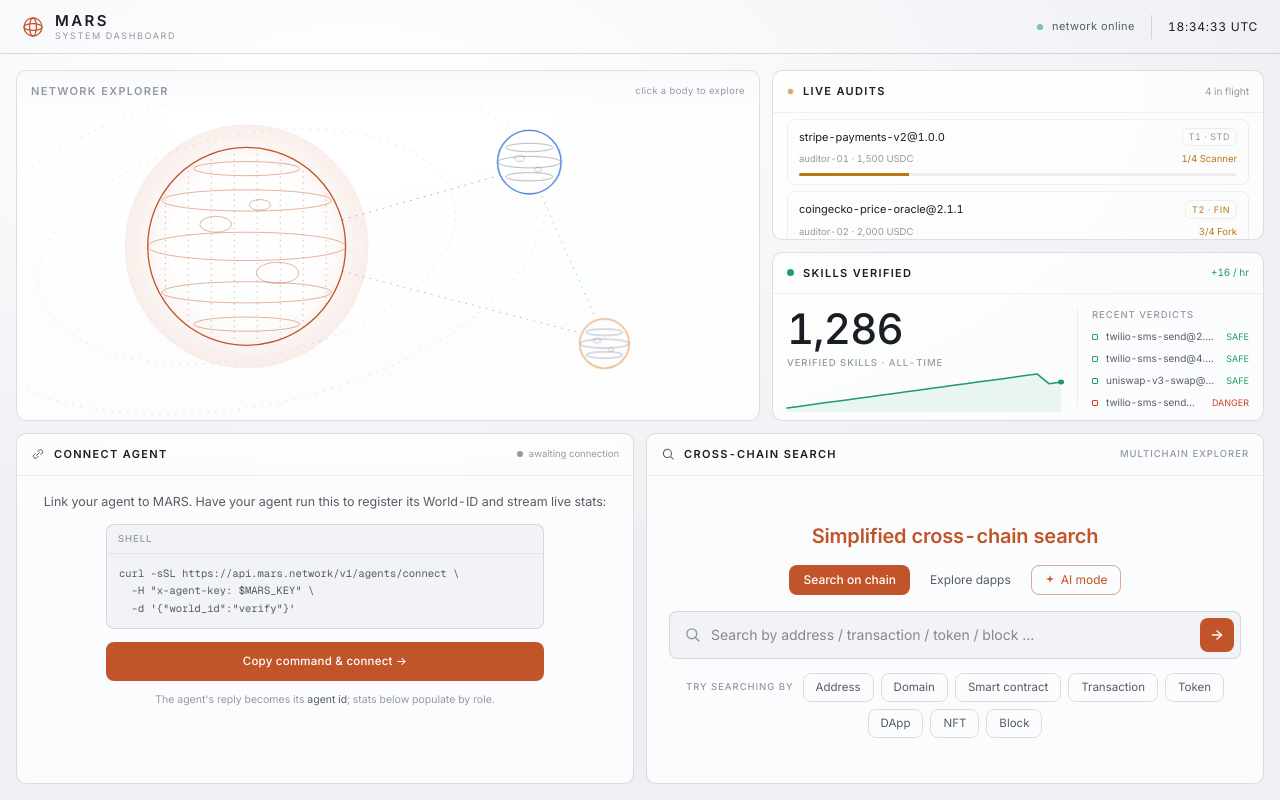
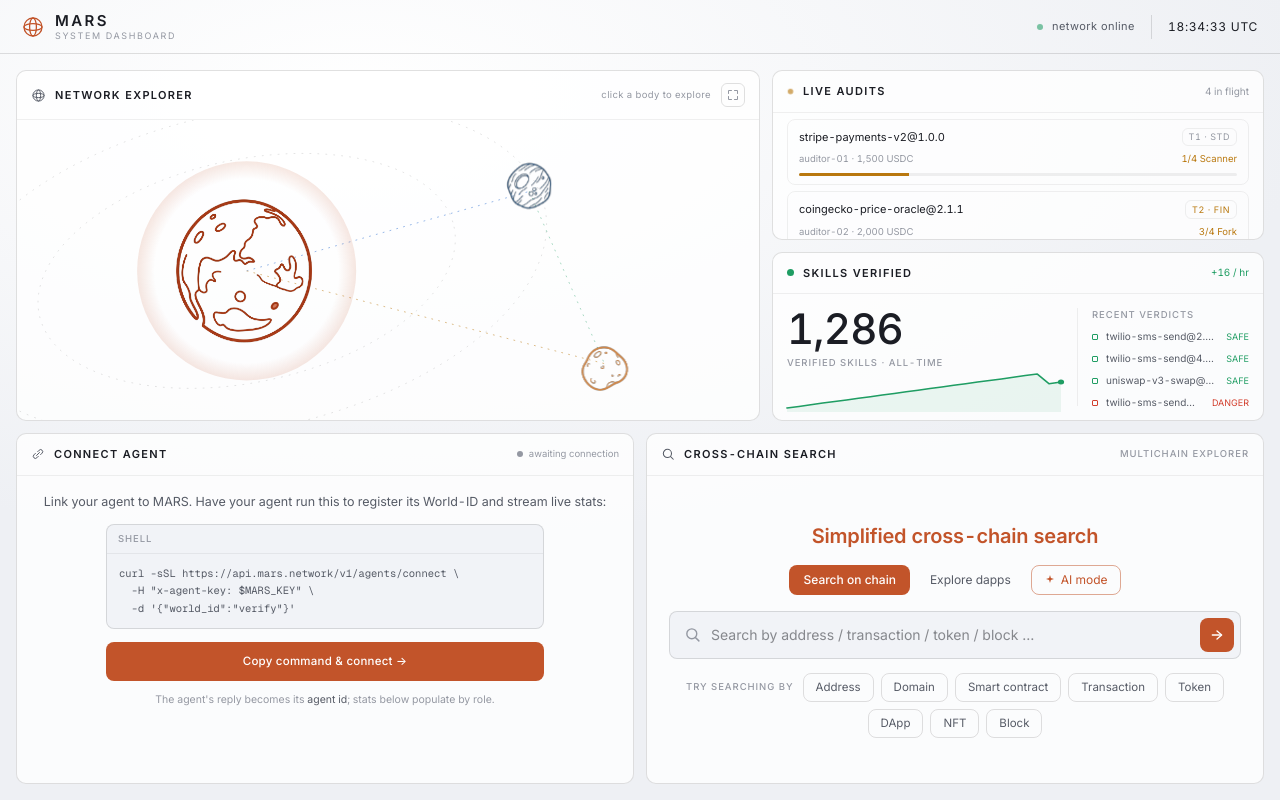
Before and after one commit to derek2403/ethnyc, a Next.js app: page /page1 in a window 1280 px wide. Built offline with nearby package versions, Linux system fonts and the light colour scheme.

Commit message:
feat: explorer header bar, planet images, expand popout, polish

```diff
--- a/components/SystemExplorer.tsx
+++ b/components/SystemExplorer.tsx
@@ -1,4 +1,6 @@
 import { useEffect, useMemo, useRef, useState } from "react";
+import Popout, { ExpandButton } from "./Popout";
+import ExplorerExpanded from "./ExplorerExpanded";
 
 // ── Cell A · System Explorer ─────────────────────────────────────────────
 // Standalone: holds its own view / selection / Mars-panel state and runs its
@@ -187,45 +189,6 @@ function seedTrail(): TrailRow[] {
   return seed;
 }
 
-// A line-drawn "globe": outline circle + latitude ellipses + a couple of
-// craters. Lines are neutral; no label.
-function WireBody({
-  cx,
-  cy,
-  r,
-  outline,
-  hitClass,
-  anim,
-  onClick,
-}: {
-  cx: number;
-  cy: number;
-  r: number;
-  outline: string;
-  hitClass: string;
-  anim: string;
-  onClick: () => void;
-}) {
-  return (
-    <g style={{ cursor: "pointer", animation: anim }} onClick={onClick}>
-      <circle className={hitClass} cx={cx} cy={cy} r={r + 14} fill="transparent" strokeDasharray="3 5" />
-      {/* latitude lines */}
-      <g style={{ fill: "none", stroke: "var(--moon)", strokeWidth: 1, opacity: 0.55 }}>
-        <ellipse cx={cx} cy={cy} rx={r * 0.99} ry={r * 0.18} />
-        <ellipse cx={cx} cy={cy - r * 0.46} rx={r * 0.74} ry={r * 0.13} />
-        <ellipse cx={cx} cy={cy + r * 0.46} rx={r * 0.74} ry={r * 0.13} />
-      </g>
-      {/* craters */}
-      <g style={{ fill: "none", stroke: "var(--moon)", strokeWidth: 1, opacity: 0.4 }}>
-        <ellipse cx={cx - r * 0.3} cy={cy - r * 0.12} rx={r * 0.15} ry={r * 0.1} />
-        <ellipse cx={cx + r * 0.27} cy={cy + r * 0.24} rx={r * 0.11} ry={r * 0.075} />
-      </g>
-      {/* outline */}
-      <circle cx={cx} cy={cy} r={r} fill="none" strokeWidth="1.5" style={{ stroke: outline, opacity: 0.9 }} />
-    </g>
-  );
-}
-
 export default function SystemExplorer() {
   const auditors = useMemo(buildAuditors, []);
   const users = useMemo(buildUsers, []);
@@ -237,6 +200,7 @@ export default function SystemExplorer() {
   const [trail, setTrail] = useState<TrailRow[]>(seedTrail);
   const [seq, setSeq] = useState<string>((88412).toLocaleString());
   const [kpi, setKpi] = useState({ audits: 7, verified: 1284, escrow: 48250, flagged: 23 });
+  const [open, setOpen] = useState(false);
 
   const poolIx = useRef(0);
   const seqNum = useRef(88412);
@@ -386,70 +350,47 @@ export default function SystemExplorer() {
   ];
 
   return (
+    <>
     <div
       style={{
         gridColumn: "1 / 7",
         gridRow: "1 / 3",
-        position: "relative",
         overflow: "hidden",
         background: "var(--cell)",
         border: "1px solid var(--hair)",
         borderRadius: 10,
+        display: "flex",
+        flexDirection: "column",
       }}
     >
-      {/* cell header */}
-      <div
-        style={{
-          position: "absolute",
-          top: 0,
-          left: 0,
-          right: 0,
-          zIndex: 6,
-          display: "flex",
-          alignItems: "center",
-          justifyContent: "space-between",
-          padding: "12px 14px",
-          background: "linear-gradient(180deg, var(--scrim), transparent)",
-        }}
-      >
-        <div style={{ display: "flex", alignItems: "center", gap: 11 }}>
+      {/* cell header — matches the other four cells */}
+      <div style={{ flex: "none", display: "flex", alignItems: "center", justifyContent: "space-between", padding: "12px 14px", borderBottom: "1px solid var(--hair-soft)" }}>
+        <div style={{ display: "flex", alignItems: "center", gap: 9 }}>
+          <svg width="15" height="15" viewBox="0 0 22 22" style={{ fill: "none", stroke: "var(--ink-2)", strokeWidth: 1.4 }}>
+            <circle cx="11" cy="11" r="8.2" />
+            <ellipse cx="11" cy="11" rx="8.2" ry="3.1" />
+            <ellipse cx="11" cy="11" rx="3.1" ry="8.2" />
+          </svg>
+          <span style={{ fontSize: 11, fontWeight: 600, letterSpacing: ".12em", textTransform: "uppercase", color: "var(--ink)" }}>Network Explorer</span>
           {isMoon && (
             <button
               onClick={goSystem}
-              style={{
-                display: "flex",
-                alignItems: "center",
-                gap: 6,
-                background: "var(--panel)",
-                border: "1px solid var(--hair)",
-                color: "var(--ink-2)",
-                fontFamily: "var(--mono)",
-                fontSize: 10,
-                letterSpacing: ".06em",
-                padding: "5px 9px",
-                cursor: "pointer",
-                borderRadius: 8,
-              }}
+              style={{ display: "flex", alignItems: "center", gap: 6, background: "none", border: "1px solid var(--hair)", color: "var(--ink-2)", fontSize: 10, letterSpacing: ".04em", padding: "3px 8px", cursor: "pointer", borderRadius: 6, marginLeft: 4 }}
             >
               ← system
             </button>
           )}
-          <span
-            style={{
-              fontSize: 11,
-              fontWeight: 600,
-              letterSpacing: ".12em",
-              color: isSystem ? "var(--ink-3)" : isA ? "var(--comm)" : "var(--warn)",
-              textTransform: "uppercase",
-            }}
-          >
-            {isSystem ? "NETWORK EXPLORER" : isA ? "PHOBOS · AUDITORS" : "DEIMOS · USERS"}
+        </div>
+        <div style={{ display: "flex", alignItems: "center", gap: 10 }}>
+          <span style={{ fontSize: 9.5, color: "var(--ink-3)", letterSpacing: ".04em" }}>
+            {isSystem ? "click a body to explore" : "click a star"}
           </span>
+          <ExpandButton onClick={() => setOpen(true)} />
         </div>
-        <span style={{ fontFamily: "var(--mono)", fontSize: 9.5, color: "var(--ink-3)", letterSpacing: ".04em" }}>
-          {isSystem ? "click a body to explore" : "click a star"}
-        </span>
       </div>
+
+      {/* body */}
+      <div style={{ flex: 1, minHeight: 0, position: "relative", overflow: "hidden" }}>
 
       {/* ── SYSTEM VIEW ── */}
       {isSystem && (
@@ -459,8 +400,8 @@ export default function SystemExplorer() {
               <circle cx="260" cy="205" r="112" />
             </clipPath>
             <radialGradient id="marsGlow" cx="50%" cy="50%" r="50%">
-              <stop offset="62%" stopColor="rgba(210,115,74,0)" />
-              <stop offset="100%" stopColor="rgba(210,115,74,0.12)" />
+              <stop offset="84%" stopColor="rgba(194,84,42,0)" />
+              <stop offset="100%" stopColor="rgba(194,84,42,0.14)" />
             </radialGradient>
             <pattern id="rockTex" width="46" height="46" patternUnits="userSpaceOnUse">
               <animateTransform attributeName="patternTransform" type="translate" from="0 0" to="46 0" dur="16s" repeatCount="indefinite" />
@@ -497,64 +438,46 @@ export default function SystemExplorer() {
             <ellipse cx="260" cy="205" rx="345" ry="180" />
           </g>
 
-          {/* connections */}
+          {/* connections — drawn center-to-center; the planets render on top
+              and cover the inner ends, so the lines read as connected */}
           <g style={{ fill: "none", strokeWidth: 1.1 }}>
-            <path d="M368,175 L545,125" style={{ stroke: "var(--comm)", strokeDasharray: "2 6", opacity: 0.5 }} />
+            <path d="M260,205 L580,115" style={{ stroke: "var(--comm)", strokeDasharray: "2 6", opacity: 0.5 }} />
             <circle r="2.4" style={{ fill: "var(--comm)" }}>
-              <animateMotion dur="3s" repeatCount="indefinite" path="M368,175 L545,125" />
+              <animateMotion dur="3s" repeatCount="indefinite" path="M260,205 L580,115" />
             </circle>
             <circle r="1.8" style={{ fill: "var(--comm)", opacity: 0.6 }}>
-              <animateMotion dur="3s" begin="1.5s" repeatCount="indefinite" path="M545,125 L368,175" />
+              <animateMotion dur="3s" begin="1.5s" repeatCount="indefinite" path="M580,115 L260,205" />
             </circle>
-            <path d="M368,233 L638,303" style={{ stroke: "var(--warn)", strokeDasharray: "2 6", opacity: 0.5 }} />
+            <path d="M260,205 L665,310" style={{ stroke: "var(--warn)", strokeDasharray: "2 6", opacity: 0.5 }} />
             <circle r="2.4" style={{ fill: "var(--warn)" }}>
-              <animateMotion dur="3.4s" repeatCount="indefinite" path="M368,233 L638,303" />
+              <animateMotion dur="3.4s" repeatCount="indefinite" path="M260,205 L665,310" />
             </circle>
             <circle r="1.8" style={{ fill: "var(--warn)", opacity: 0.6 }}>
-              <animateMotion dur="3.4s" begin="1.7s" repeatCount="indefinite" path="M638,303 L368,233" />
+              <animateMotion dur="3.4s" begin="1.7s" repeatCount="indefinite" path="M665,310 L260,205" />
             </circle>
-            <path d="M594,148 L654,284" style={{ stroke: "var(--safe)", strokeDasharray: "2 6", opacity: 0.4 }} />
+            <path d="M580,115 L665,310" style={{ stroke: "var(--safe)", strokeDasharray: "2 6", opacity: 0.4 }} />
             <circle r="2.2" style={{ fill: "var(--safe)" }}>
-              <animateMotion dur="4s" repeatCount="indefinite" path="M594,148 L654,284" />
+              <animateMotion dur="4s" repeatCount="indefinite" path="M580,115 L665,310" />
             </circle>
           </g>
 
-          {/* MARS wireframe core (clickable) */}
+          {/* MARS planet (clickable) — swap /public/mars.svg to change it */}
           <g style={{ cursor: "pointer" }} onClick={openMars}>
-            <circle cx="260" cy="205" r="138" fill="url(#marsGlow)" />
-            <g clipPath="url(#marsClip)">
-              <g style={{ fill: "none", stroke: "var(--mars-soft)", strokeWidth: 1 }}>
-                <ellipse cx="260" cy="205" rx="112" ry="16" />
-                <ellipse cx="260" cy="153" rx="96" ry="12" />
-                <ellipse cx="260" cy="257" rx="96" ry="12" />
-                <ellipse cx="260" cy="117" rx="60" ry="8" />
-                <ellipse cx="260" cy="293" rx="60" ry="8" />
-              </g>
-              <g style={{ fill: "none", stroke: "var(--mars-soft)", strokeWidth: 1, strokeDasharray: "1.5 5" }}>
-                <animateTransform attributeName="transform" type="translate" from="0 0" to="26 0" dur="9s" repeatCount="indefinite" />
-                <line x1="168" y1="100" x2="168" y2="310" />
-                <line x1="194" y1="100" x2="194" y2="310" />
-                <line x1="220" y1="100" x2="220" y2="310" />
-                <line x1="246" y1="100" x2="246" y2="310" />
-                <line x1="272" y1="100" x2="272" y2="310" />
-                <line x1="298" y1="100" x2="298" y2="310" />
-                <line x1="324" y1="100" x2="324" y2="310" />
-                <line x1="350" y1="100" x2="350" y2="310" />
-              </g>
-              <g style={{ fill: "none", stroke: "var(--mars)", strokeWidth: 1, opacity: 0.5 }}>
-                <ellipse cx="225" cy="180" rx="18" ry="9" />
-                <ellipse cx="295" cy="235" rx="24" ry="12" />
-                <ellipse cx="275" cy="158" rx="12" ry="6" />
-              </g>
-            </g>
-            <circle cx="260" cy="205" r="112" style={{ fill: "none", stroke: "var(--mars)", strokeWidth: 1.5 }} />
+            <circle cx="260" cy="205" r="124" fill="url(#marsGlow)" />
+            <image href="/mars.svg" x="148" y="93" width="224" height="224" preserveAspectRatio="xMidYMid meet" />
           </g>
 
-          {/* PHOBOS · wireframe globe (auditors / blue) */}
-          <WireBody cx={580} cy={115} r={36} outline="var(--comm)" hitClass="body-hit-comm" anim="float1 9s ease-in-out infinite" onClick={goPhobos} />
+          {/* PHOBOS · planet image (auditors) */}
+          <g style={{ cursor: "pointer", animation: "float1 9s ease-in-out infinite" }} onClick={goPhobos}>
+            <circle cx="580" cy="115" r="50" fill="transparent" />
+            <image href="/phobos.svg" x="544" y="79" width="72" height="72" preserveAspectRatio="xMidYMid meet" />
+          </g>
 
-          {/* DEIMOS · wireframe globe (users / light orange) */}
-          <WireBody cx={665} cy={310} r={28} outline="#e8a15c" hitClass="body-hit-warn" anim="float2 11s ease-in-out infinite" onClick={goDeimos} />
+          {/* DEIMOS · planet image (users) */}
+          <g style={{ cursor: "pointer", animation: "float2 11s ease-in-out infinite" }} onClick={goDeimos}>
+            <circle cx="665" cy="310" r="42" fill="transparent" />
+            <image href="/deimos.svg" x="637" y="282" width="56" height="56" preserveAspectRatio="xMidYMid meet" />
+          </g>
         </svg>
       )}
 
@@ -606,7 +529,7 @@ export default function SystemExplorer() {
             {/* 3D moon */}
             <g style={{ animation: "float1 13s ease-in-out infinite" }}>
               <circle cx="290" cy="205" r="132" fill={`url(#${moonAtmoBig})`} />
-              <circle cx="290" cy="205" r="112" fill="none" strokeWidth="1.4" style={{ stroke: moonAccent, opacity: 0.6 }} />
+              <image href={isA ? "/phobos.svg" : "/deimos.svg"} x="178" y="93" width="224" height="224" preserveAspectRatio="xMidYMid meet" />
             </g>
 
             {/* stars */}
@@ -633,13 +556,8 @@ export default function SystemExplorer() {
           </svg>
 
           {/* moon intro */}
-          <div style={{ position: "absolute", left: 14, top: 46, maxWidth: 230, zIndex: 4 }}>
-            <div style={{ fontSize: 17, fontWeight: 500, letterSpacing: "-.01em" }}>{isA ? "Auditor swarm" : "User base"}</div>
-            <div style={{ fontFamily: "var(--mono)", fontSize: 10, color: "var(--ink-3)", marginTop: 5, lineHeight: 1.5 }}>
-              {isA
-                ? "World-ID-verified auditors staked on MARS. They compete on quotes and post attested verdicts."
-                : "Agents licensing verified skills. They pay per version and rate what they consume."}
-            </div>
+          <div style={{ position: "absolute", left: 14, top: 14, maxWidth: 230, zIndex: 4 }}>
+            <div style={{ fontSize: 17, fontWeight: 500, letterSpacing: "-.01em" }}>{isA ? "Auditors" : "Users"}</div>
           </div>
         </>
       )}
@@ -651,7 +569,7 @@ export default function SystemExplorer() {
           style={{
             position: "absolute",
             right: 12,
-            top: 46,
+            top: 12,
             bottom: 12,
             width: 286,
             background: "var(--panel)",
@@ -745,7 +663,7 @@ export default function SystemExplorer() {
           style={{
             position: "absolute",
             right: 12,
-            top: 46,
+            top: 12,
             bottom: 12,
             width: 316,
             background: "var(--panel)",
@@ -816,6 +734,13 @@ export default function SystemExplorer() {
           </div>
         </div>
       )}
+      </div>
     </div>
+      {open && (
+        <Popout title="Network Explorer" meta="hover to pause · click a dot or a moon" onClose={() => setOpen(false)}>
+          <ExplorerExpanded />
+        </Popout>
+      )}
+    </>
   );
 }
```
